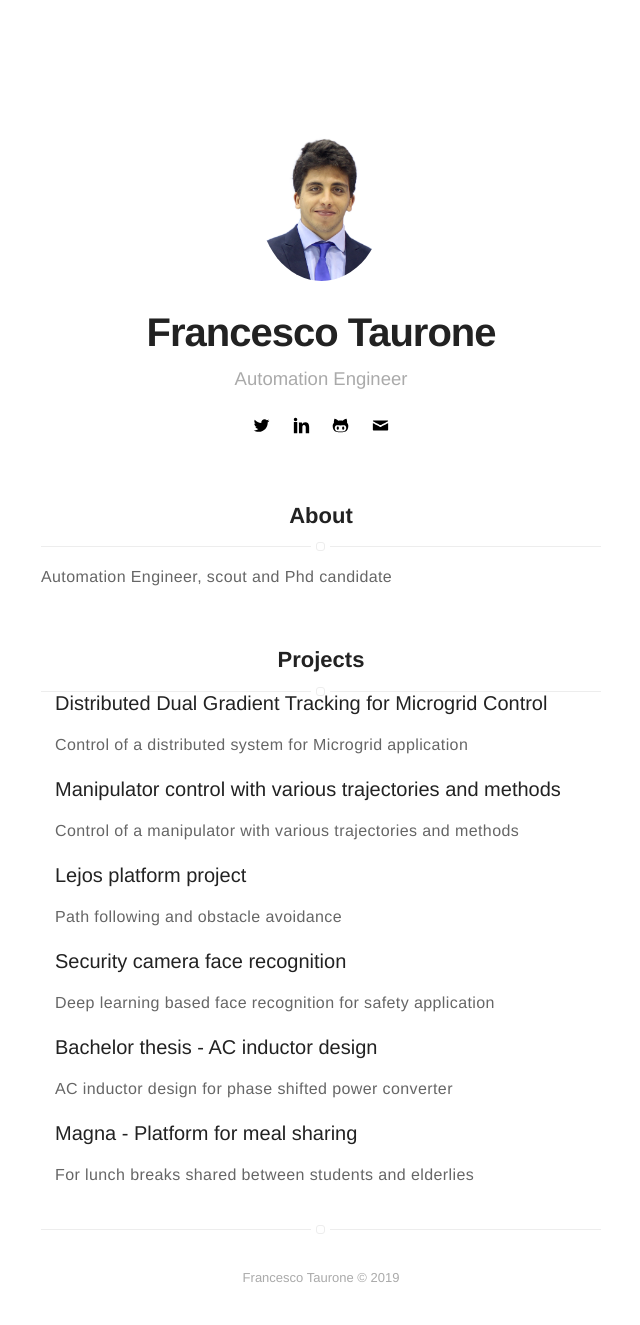
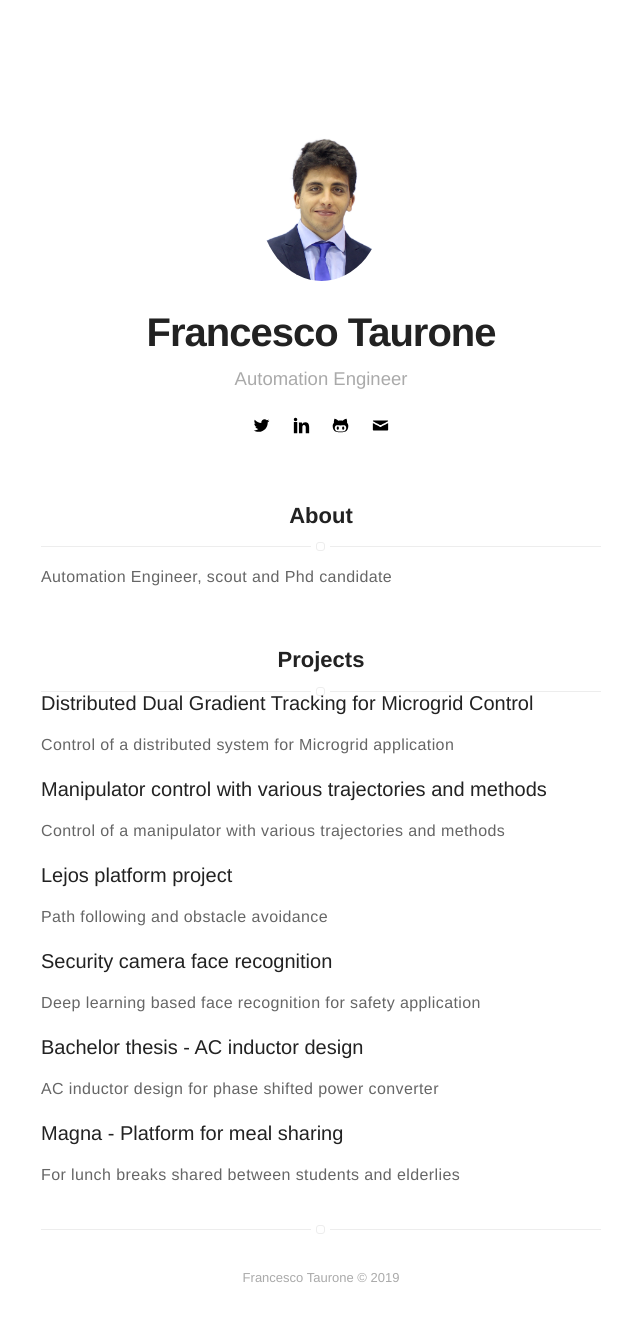
Before and after one commit to francescotaurone/francescotaurone.github.io, a Jekyll site: the page built from index.html, in a window 1280 px wide. Shown: the whole page, without its empty margins (319-959 px from the left). Built offline with Jekyll 4.4.1, drawn with Linux system fonts in a browser that asks for light colours.

Commit message:
Update home.sass

```diff
--- a/_sass/pages/home.sass
+++ b/_sass/pages/home.sass
@@ -24,7 +24,7 @@
 .projects > .list
     > .item
         display: block
-        width: 95%
+        width: 100%
         margin: 0 auto
 
     > .item > .url
```
